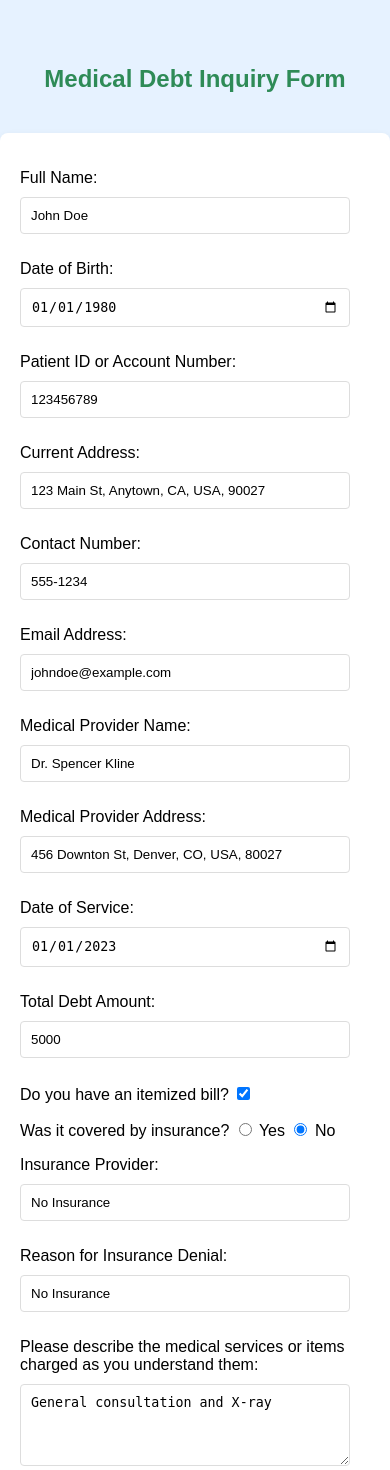
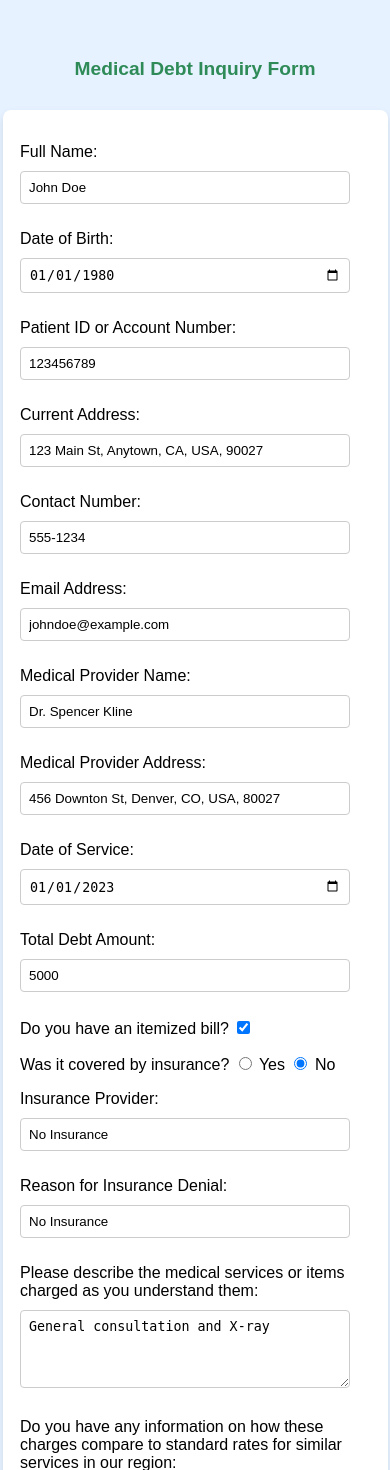
Before and after one commit to skline/medicaldebtdefender, a Flask app: page / in a window 390 px wide. Shown: the top 1470 px of the page. Run offline with Flask 3, Linux system fonts and the light colour scheme.

Commit message:
adds stuff

```diff
--- a/templates/form.html
+++ b/templates/form.html
@@ -2,8 +2,10 @@
 <html>
 <head>
     <title>Medical Debt Inquiry Form</title>
+    <meta name="viewport" content="width=device-width, initial-scale=1">
+
     <style>
-        body {
+body {
     font-family: Arial, sans-serif;
     background-color: #e6f2ff; /* Light blue background */
     margin: 0;
@@ -11,26 +13,26 @@
     display: flex;
     flex-direction: column; /* Stack elements vertically */
     align-items: center; /* Center align items horizontally */
-    height: 100vh;
+    min-height: 100vh;
 }
 
 h2 {
     color: #2e8b57; /* Sea green color for the heading */
-    margin: 20px 0; /* Maintain existing margin and add padding */
-    padding-top: 25px; /* Add top padding */
+    margin: 1em 0;
+    padding-top: 1em; /* Add top padding */
+    font-size: 1.5em; /* Relative font size */
 }
 
 form {
     background: #fff;
-    padding: 20px;
-    margin-top: 20px; /* Add some space above the form */
+    padding: 1em;
+    margin-top: 1em; /* Add some space above the form */
     border-radius: 8px;
     box-shadow: 0 4px 8px rgba(0, 0, 0, 0.1);
     width: 100%;
-    max-width: 500px;
+    max-width: 500px; /* Maximum width with a sensible default */
 }
 
-/* Style inputs and textareas */
 input[type="text"],
 input[type="email"],
 input[type="tel"],
@@ -40,7 +42,7 @@
     width: calc(100% - 20px); /* Subtract padding from width */
     padding: 10px;
     margin: 10px 0;
-    border: 1px solid #ddd;
+    border: 1px solid #ccc;
     border-radius: 4px;
     box-sizing: border-box;
 }
@@ -60,23 +62,29 @@
     background-color: #45a049;
 }
 
-        #loadingMessage {
-            display: none; /* Hidden by default */
-            position: fixed; /* Positioned relative to the viewport */
-            top: 0; left: 0; right: 0; bottom: 0; /* Full viewport coverage */
-            background: rgba(0, 0, 0, 0.5); /* Semi-transparent background */
-            z-index: 9999; /* Sit on top of other elements */
-            display: flex; /* Use Flexbox for centering */
-            justify-content: center; /* Center horizontally */
-            align-items: center; /* Center vertically */
-            text-align: center; /* Center text */
-        }
+/* Responsive adjustments */
+@media (max-width: 600px) {
+    h2 {
+        font-size: 1.2em; /* Smaller font size for small screens */
+    }
 
-        .spinner-container {
-    display: flex;
-    justify-content: center;
-    align-items: center;
-    height: 100px; /* Adjust height as needed */
+    form {
+        padding: 5%;
+        margin-top: 10px;
+    }
+
+    input[type="text"],
+    input[type="email"],
+    input[type="tel"],
+    input[type="date"],
+    input[type="number"],
+    textarea {
+        padding: 8px; /* Slightly less padding on small screens */
+    }
+
+    input[type="submit"] {
+        padding: 12px 20px; /* Adjust button padding */
+    }
 }
 
 .spinner {
```
